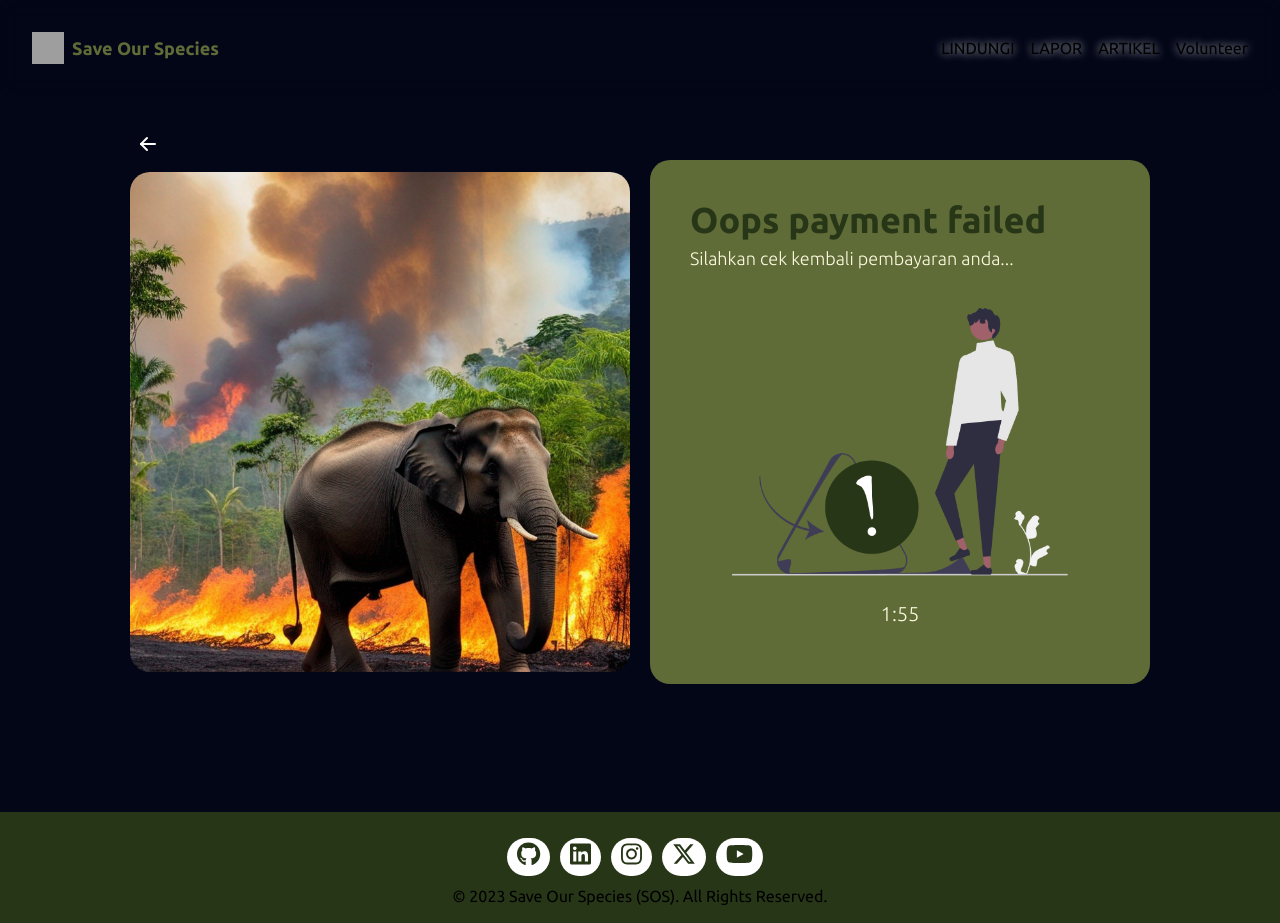
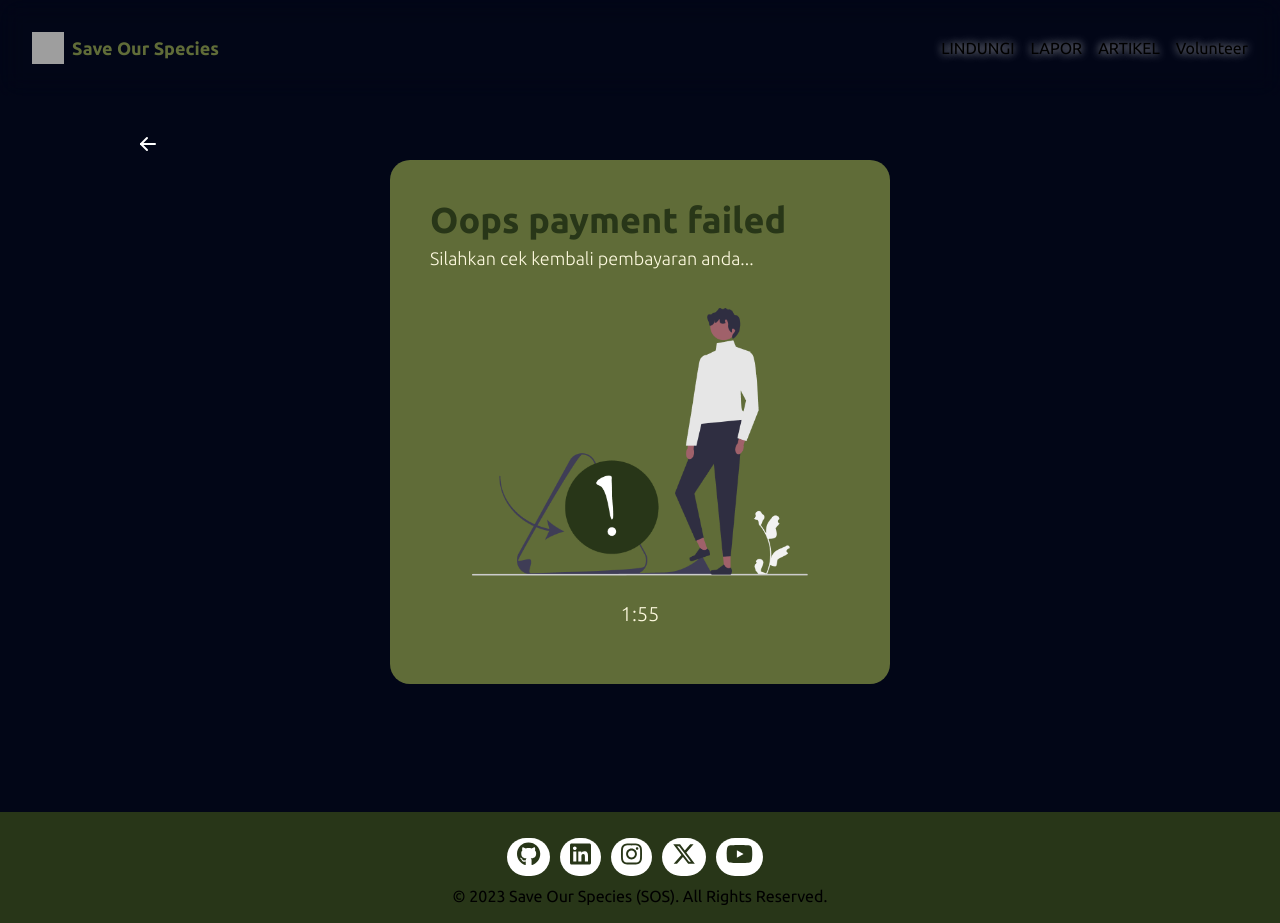
Before and after one commit to KhoirulHusein/save-our-species, a React (Create React App) app: page /failspayment in a window 1280 px wide. Built offline with nearby package versions, Linux system fonts and the light colour scheme; grey boxes are pictures that could not be loaded.

Commit message:
fix: remove image

```diff
--- a/src/components/Pages/DetailDonation/Fails.jsx
+++ b/src/components/Pages/DetailDonation/Fails.jsx
@@ -2,7 +2,6 @@ import React from 'react';
 
 import { useNavigate } from 'react-router-dom';
 import { IconArrowLeft } from '@tabler/icons-react';
-import { Img } from '../../Elements/Jumroton/Images';
 import { Button } from '../../Elements/Button/Buttons';
 
 import Header from '../../Fragments/Navbar/Navbar';
@@ -23,11 +22,6 @@ const Unfinish = () => {
           </Button>
         </div>
         <div className="flex justify-center items-center gap-5 w-full md:flex-col">
-          <Img
-            className="bg-white w-[500px] h-fit object-cover rounded-[20px] xl:min-h-[500px] lg:w-[350px] lg:h-[550px] md:w-full md:h-fit sm:w-fit sm:h-[320px]"
-            src="images/donationDetail.png"
-            alt="Elephant"
-          />
           <FailsSections />
         </div>
       </div>
--- a/src/components/Pages/DetailDonation/Finish.jsx
+++ b/src/components/Pages/DetailDonation/Finish.jsx
@@ -2,7 +2,6 @@ import React from 'react';
 
 import { useNavigate } from 'react-router-dom';
 import { IconArrowLeft } from '@tabler/icons-react';
-import { Img } from '../../Elements/Jumroton/Images';
 import { Button } from '../../Elements/Button/Buttons';
 
 import Header from '../../Fragments/Navbar/Navbar';
@@ -23,11 +22,6 @@ const Finish = () => {
           </Button>
         </div>
         <div className="flex justify-center items-center gap-5 w-full md:flex-col">
-          <Img
-            className="bg-white w-[500px] h-fit object-cover rounded-[20px] xl:min-h-[500px] lg:w-[350px] lg:h-[550px] md:w-full md:h-fit sm:w-fit sm:h-[320px]"
-            src="images/donationDetail.png"
-            alt="Elephant"
-          />
           <ThanksSections />
         </div>
       </div>
--- a/src/components/Pages/DetailDonation/Unfinish.jsx
+++ b/src/components/Pages/DetailDonation/Unfinish.jsx
@@ -2,7 +2,6 @@ import React from 'react';
 
 import { useNavigate } from 'react-router-dom';
 import { IconArrowLeft } from '@tabler/icons-react';
-import { Img } from '../../Elements/Jumroton/Images';
 import { Button } from '../../Elements/Button/Buttons';
 
 import Header from '../../Fragments/Navbar/Navbar';
@@ -23,11 +22,6 @@ const Unfinish = () => {
           </Button>
         </div>
         <div className="flex justify-center items-center gap-5 w-full md:flex-col">
-          <Img
-            className="bg-white w-[500px] h-fit object-cover rounded-[20px] xl:min-h-[500px] lg:w-[350px] lg:h-[550px] md:w-full md:h-fit sm:w-fit sm:h-[320px]"
-            src="images/donationDetail.png"
-            alt="Elephant"
-          />
           <UnfinishSection />
         </div>
       </div>
```
